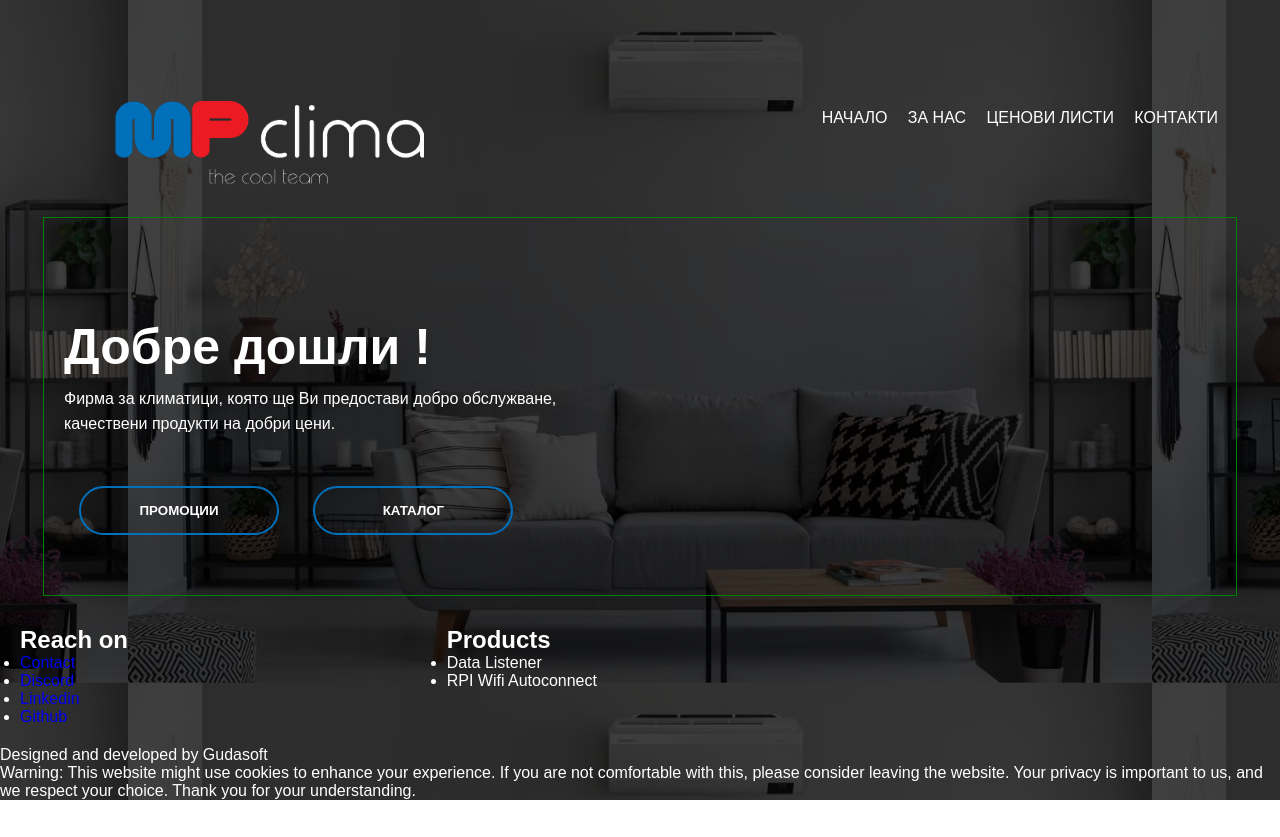
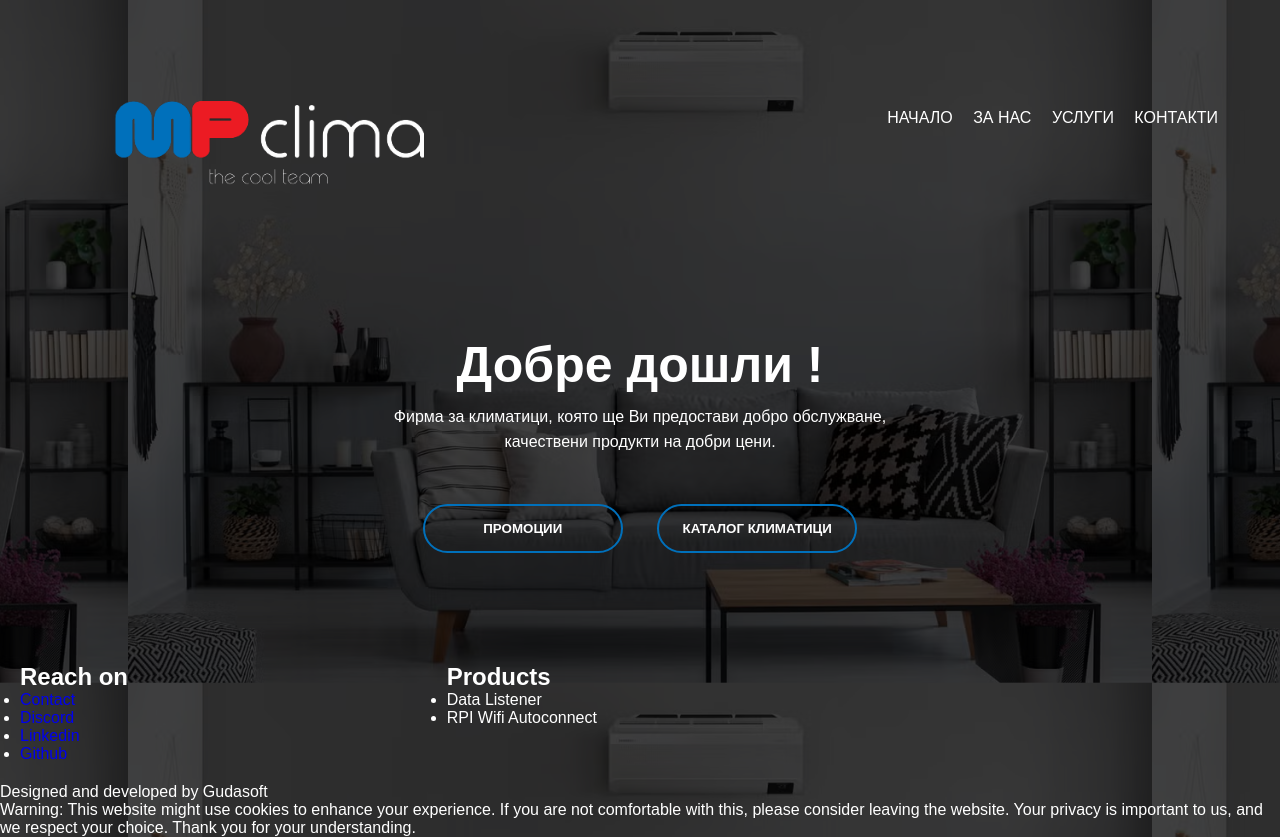
Before and after one commit to l0ad1ng-0015/mpclima, a SvelteKit app: page / in a window 1280 px wide. Before the commit the page ends 800 px from the top, so only its background shows below. Built offline with nearby package versions, Linux system fonts and the light colour scheme.

Commit message:
made changes to the content and other adjustments

```diff
--- a/src/lib/components/layout/Navigation.svelte
+++ b/src/lib/components/layout/Navigation.svelte
@@ -19,7 +19,7 @@
 			</ul>
 		</li>
 		<li class="submenu">
-			<a href="#">Ценови листи</a>
+			<a href="#">Услуги</a>
 			<ul class="sub-nav">
 				<li><a href="/дейности">Дейности</a></li>
 				<li><a href="/доставка">Доставка</a></li>
--- a/src/routes/+layout.svelte
+++ b/src/routes/+layout.svelte
@@ -26,11 +26,12 @@
 		justify-content: center;
     }
 	.content {
-		border: solid 1px green;
+		/* border: solid 1px green; */
 		margin: 0 auto;
 		width: 90%;
 		justify-content: center;
 		padding: 20px;
+		text-align: center;
 	}
 
 	.submenu > a::after {
--- a/src/routes/+page.svelte
+++ b/src/routes/+page.svelte
@@ -1,4 +1,20 @@
-<h1>Добре дошли !</h1>
+<div class="container">
+    <h1>Добре дошли !</h1>
+
+    <p>Фирма за климатици, която ще Ви предостави добро обслужване, <br> качествени продукти на добри цени. </p>
+    <div>
+        <a href="./промоции">
+            <button type="button">ПРОМОЦИИ</button>
+        </a>
+        <a href="/каталог">
+            <button type="button">КАТАЛОГ КЛИМАТИЦИ</button>
+        </a>
+    </div>
+
+
+</div>
+
+<!-- <h1>Добре дошли !</h1>
 <p>Фирма за климатици, която ще Ви предостави добро обслужване, <br> качествени продукти на добри цени. </p>
 <div>
     <a href="./промоции">
@@ -7,4 +23,13 @@
     <a href="/каталог">
         <button type="button">КАТАЛОГ</button>
     </a>
-</div>
+</div> -->
+
+
+<style>
+
+    .container{
+        justify-content: center;
+
+    }
+</style>
--- a/src/routes/дейности/+page.svelte
+++ b/src/routes/дейности/+page.svelte
@@ -11,6 +11,9 @@
     <a href="/activities/сервизно обслужване">
         <button type="button">СЕРВИЗНО ОБСЛУЖВАНЕ</button>
     </a>
+    <a href="/activities/сервизно обслужване">
+        <button type="button">ДОПЪЛНИТЕЛНИ УСЛУГИ</button>
+    </a>
 </div>
 
 <style>
--- a/src/routes/свържете се/+page.svelte
+++ b/src/routes/свържете се/+page.svelte
@@ -92,7 +92,7 @@
         justify-content: center;
         /* border: solid 1px green; */
         width: 100%;
-        gap: 2rem;
+        gap: 10rem;
         flex-wrap: wrap-reverse;
         align-items: flex-end;
 
```
